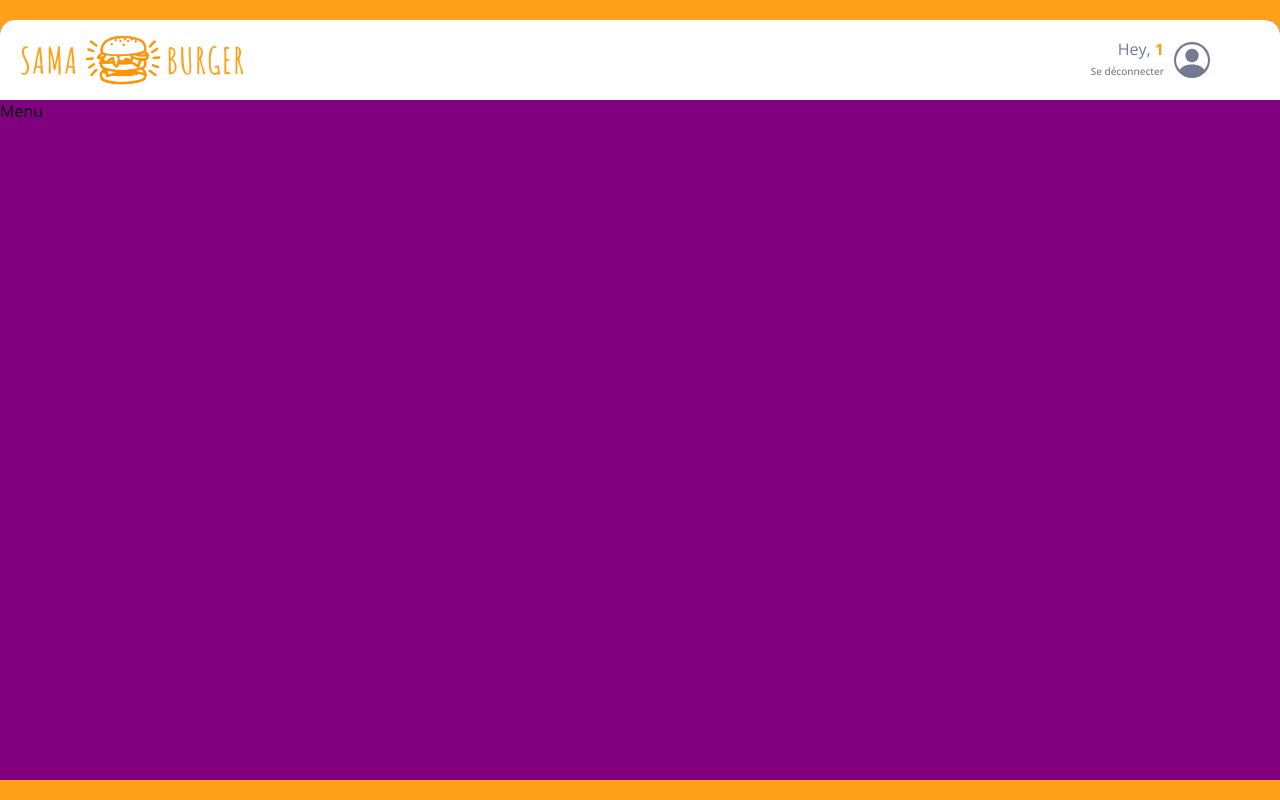
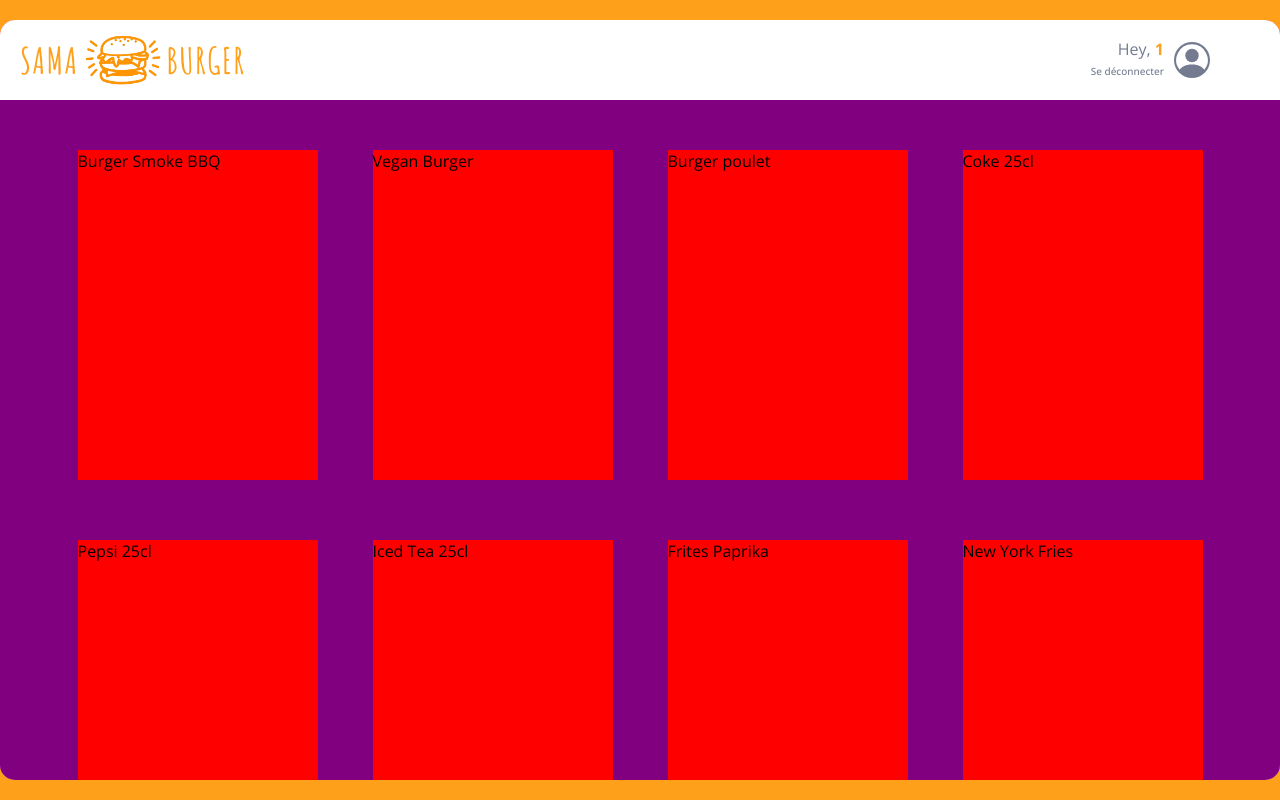
Before and after one commit to Bouria-ux/crazee-burger, a React (Create React App) app: page /Order/1 in a window 1280 px wide. Built offline with nearby package versions, Linux system fonts and the light colour scheme.

Commit message:
🚧 F05 : ORDER > MENU > Add grid layout

```diff
--- a/src/components/Pages/Order/Main/Main.js
+++ b/src/components/Pages/Order/Main/Main.js
@@ -27,6 +27,8 @@ const MainStyled = styled.div`
         display: grid;
         grid-template-columns: 1fr;
 
+        overflow-y: scroll;
+
        /* .basket{
           background: pink;
         }*/
--- a/src/components/Pages/Order/Main/Menu.js
+++ b/src/components/Pages/Order/Main/Menu.js
@@ -1,18 +1,37 @@
+import { useState } from "react";
 import styled from "styled-components";
-
+import { fakeMenu2} from "../../../../fakeData/fakeMenu"
 
 export default function Menu() {
+
+  const [menu, setMenu] = useState(fakeMenu2)
+  {
+
+  }
   return (
-    <MenuStyled className="menu">Menu</MenuStyled>
+    <MenuStyled className="menu">
+      {menu.map((produit) => {
+        return <div className="produit">{produit.title}</div>
+      })}
+    </MenuStyled>
   )
 }
 
 
 const MenuStyled = styled.div`
 
+background: purple;
+display: grid;
+grid-template-columns: repeat(4, 1fr);
+grid-row-gap: 60px ;
+padding:  50px 50px 150px;
+justify-items: center;
 
-          background: purple;
+.produit{
+  background: red;
+  width: 240px;
+  height: 330px;
 
-
+}
 
 `;
```
